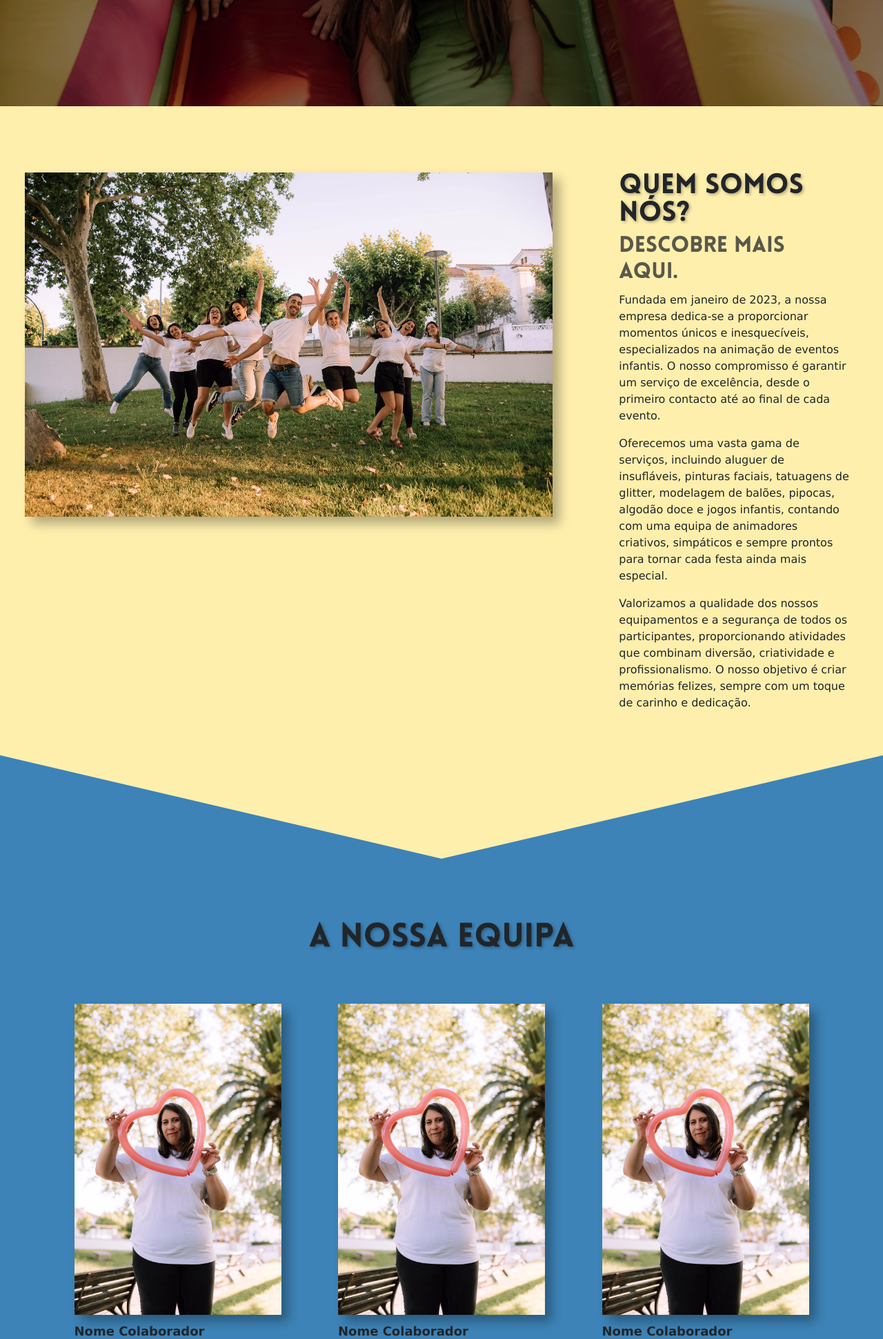
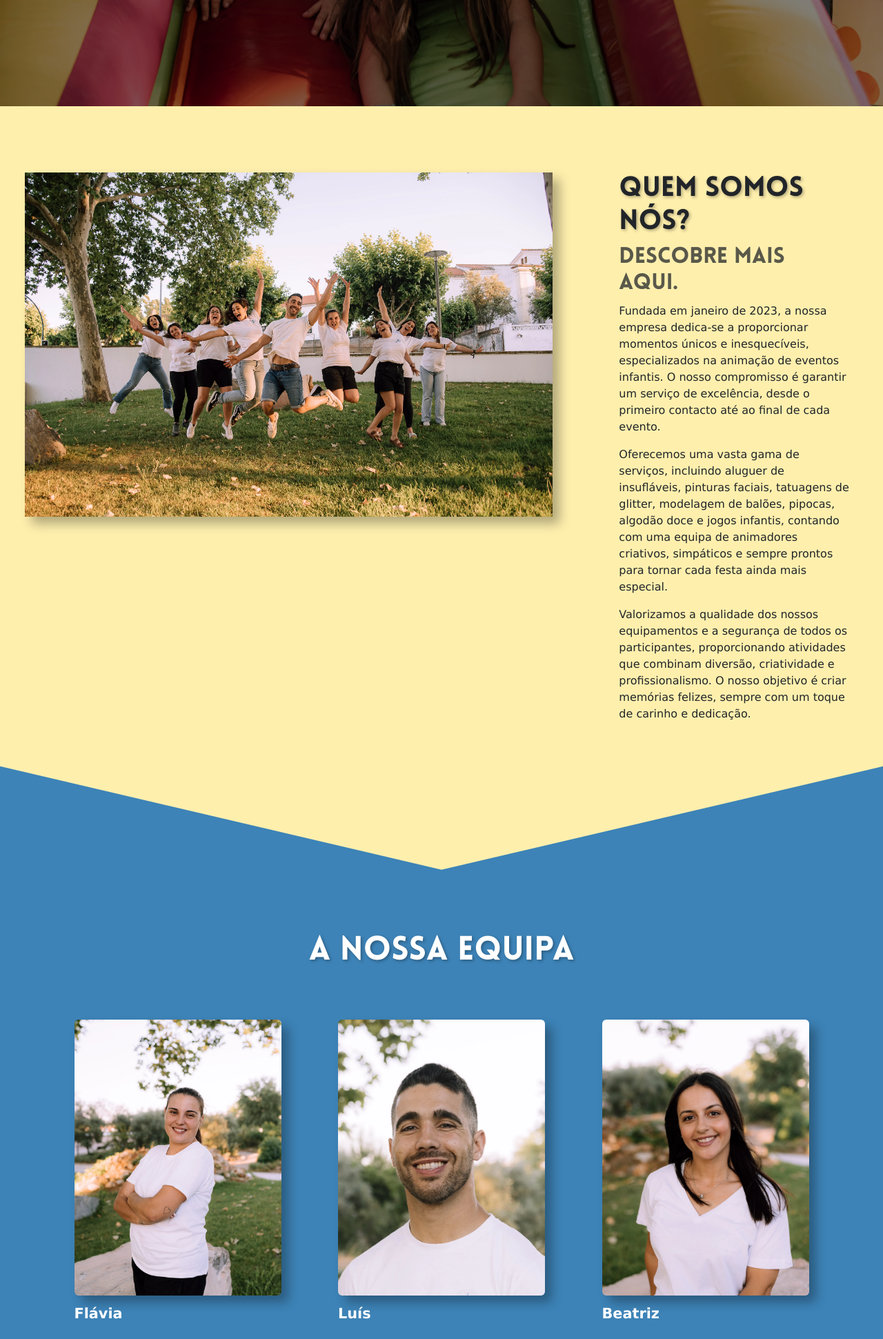
Before and after one commit to rjrato/aventuranolimits, a Flask app: page /progresso in a window 1280 px wide. Shown: the part 422-2363 px from the top of the page at 69% size. Run offline with Flask 3, Linux system fonts and the light colour scheme; some libraries are stand-ins or nearby versions.

Commit message:
photos updated

```diff
--- a/static/css/styles.css
+++ b/static/css/styles.css
@@ -333,14 +333,6 @@ nav input {
     clip-path:polygon(50% 100%, 100% 0, 0 0);
 }
 
-.text-blk {
-    margin-top: 0px;
-    margin-right: 0px;
-    margin-bottom: 0px;
-    margin-left: 0px;
-    line-height: 25px;
-}
-
 .responsive-container-block {
     min-height: 75px;
     height: fit-content;
@@ -383,23 +375,20 @@ nav input {
 }
 
 .about-team-head-text {
-    line-height: 50px;
-    font-weight: 900;
+    color: #fff;
     text-align: center;
-    margin-top: 0px;
-    margin-right: 0px;
     margin-bottom: 70px;
-    margin-left: 0px;
     text-shadow: 2px 2px 4px rgba(0, 0, 0, 0.3);
 }
 
-.name {
-    font-size: 18px;
+.team-member-name {
+    color: #fff;
+    font-size: 1.3rem;
+    font-weight: bold;
     margin-top: 11px;
     margin-right: 0px;
     margin-bottom: 0px;
     margin-left: 0px;
-    font-weight: 700;
 }
 
 .position {
@@ -423,15 +412,19 @@ nav input {
 }
 
 .team-img-wrapper {
-    border-top-left-radius: 6px;
-    border-top-right-radius: 6px;
-    border-bottom-right-radius: 6px;
-    border-bottom-left-radius: 6px;
+    border-radius: 6px;
     box-shadow: 10px 10px 15px rgba(0, 0, 0, 0.3);
+    width: 100%;
+    max-width: 100%;
+    height: 400px;
+    overflow: hidden;
 }
 
 .team-img {
-    max-width: 100%;
+    width: 100%;
+    height: 100%;
+    object-fit: cover;
+    object-position: center;
 }
 
 @media (max-width: 500px) {
--- a/templates/about.html
+++ b/templates/about.html
@@ -7,7 +7,7 @@
 
                 <div class="row featurette about-team-bg pt-5 me-0">
                     <div class="col-md-4 order-md-2 p-5">
-                        <h1 class="featurette-heading fw-normal lh-1 initial-state">Quem somos nós?</h1>
+                        <h1 class="featurette-heading initial-state">Quem somos nós?</h1>
                         <h2 class="text-body-secondary initial-state">Descobre mais aqui.</h2>
                         <p class="initial-state">
                             Fundada em janeiro de 2023, a nossa empresa dedica-se a proporcionar momentos únicos e inesquecíveis, especializados na animação de eventos infantis. O nosso compromisso é garantir um serviço de excelência, desde o primeiro contacto até ao final de cada evento.
@@ -29,22 +29,20 @@
                 <div class="about-team-members-bg">
                     <div class="about-team-members-div">
 
-                        <h1 class="text-blk about-team-head-text about-h1 display-5 initial-state">A nossa equipa</h1>
+                        <h1 class="about-team-head-text display-5 initial-state">A nossa equipa</h1>
 
                         <div class="responsive-container-block teamcard-container">
 
                             <div class="responsive-cell-block wk-desk-3 wk-mobile-12 wk-tab-4 wk-ipadp-4 team-card-container">
                                 <div class="team-card">
                                     <div class="team-img-wrapper">
-                                        <img class="team-img initial-state" src="{{ url_for('static', filename='img/team1.webp') }}" alt="team member 1 photo" loading="lazy">
+                                        <img class="team-img initial-state" src="{{ url_for('static', filename='img/team-member1.webp') }}" alt="team member - Flávia - photo" loading="lazy">
                                     </div>
                                     <div class="team-card-content">
-                                        <p class="text-blk name initial-state">
-                                            Nome Colaborador
+                                        <p class="team-member-name initial-state">
+                                            Flávia
                                         </p>
-                                        <p class="text-blk position initial-state">
-                                            Função
-                                        </p>
+                                        <p class="text-blk position initial-state"></p>
                                     </div>
                                 </div>
                             </div>
@@ -52,15 +50,13 @@
                           <div class="responsive-cell-block wk-desk-3 wk-mobile-12 wk-tab-4 wk-ipadp-4 team-card-container">
                                 <div class="team-card">
                                     <div class="team-img-wrapper">
-                                        <img class="team-img initial-state" src="{{ url_for('static', filename='img/team1.webp') }}" alt="team member 1 photo" loading="lazy">
+                                        <img class="team-img initial-state" src="{{ url_for('static', filename='img/team-member2.webp') }}" alt="team member - Luís - photo" loading="lazy">
                                     </div>
                                     <div class="team-card-content">
-                                        <p class="text-blk name initial-state">
-                                            Nome Colaborador
+                                        <p class="team-member-name initial-state">
+                                            Luís
                                         </p>
-                                        <p class="text-blk position initial-state">
-                                            Função
-                                        </p>
+                                        <p class="text-blk position initial-state"></p>
                                     </div>
                                 </div>
                           </div>
@@ -68,15 +64,13 @@
                           <div class="responsive-cell-block wk-desk-3 wk-mobile-12 wk-tab-4 wk-ipadp-4 team-card-container">
                                 <div class="team-card">
                                     <div class="team-img-wrapper">
-                                        <img class="team-img initial-state" src="{{ url_for('static', filename='img/team1.webp') }}" alt="team member 1 photo" loading="lazy">
+                                        <img class="team-img initial-state" src="{{ url_for('static', filename='img/team-member3.webp') }}" alt="team member - Beatriz - photo" loading="lazy">
                                     </div>
                                     <div class="team-card-content">
-                                        <p class="text-blk name initial-state">
-                                            Nome Colaborador
+                                        <p class="team-member-name initial-state">
+                                            Beatriz
                                         </p>
-                                        <p class="text-blk position initial-state">
-                                            Função
-                                        </p>
+                                        <p class="text-blk position initial-state"></p>
                                     </div>
                                 </div>
                           </div>
@@ -84,15 +78,13 @@
                           <div class="responsive-cell-block wk-desk-3 wk-mobile-12 wk-tab-4 wk-ipadp-4 team-card-container">
                                 <div class="team-card">
                                     <div class="team-img-wrapper">
-                                        <img class="team-img initial-state" src="{{ url_for('static', filename='img/team1.webp') }}" alt="team member 1 photo" loading="lazy">
+                                      <img class="team-img initial-state" src="{{ url_for('static', filename='img/team-member4.webp') }}" alt="team member - Sandra - photo" loading="lazy">
                                     </div>
                                     <div class="team-card-content">
-                                        <p class="text-blk name initial-state">
-                                            Nome Colaborador
+                                      <p class="team-member-name initial-state">
+                                        Sandra
                                       </p>
-                                        <p class="text-blk position initial-state">
-                                            Função
-                                        </p>
+                                      <p class="text-blk position initial-state"></p>
                                     </div>
                                 </div>
                           </div>
@@ -100,15 +92,13 @@
                           <div class="responsive-cell-block wk-desk-3 wk-mobile-12 wk-tab-4 wk-ipadp-4 team-card-container">
                                 <div class="team-card">
                                     <div class="team-img-wrapper">
-                                        <img class="team-img initial-state" src="{{ url_for('static', filename='img/team1.webp') }}" alt="team member 1 photo" loading="lazy">
+                                      <img class="team-img initial-state" src="{{ url_for('static', filename='img/team-member5.webp') }}" alt="team member - Cláudia - photo" loading="lazy">
                                     </div>
                                     <div class="team-card-content">
-                                        <p class="text-blk name initial-state">
-                                            Nome Colaborador
+                                      <p class="team-member-name initial-state">
+                                        Cláudia
                                       </p>
-                                        <p class="text-blk position initial-state">
-                                            Função
-                                        </p>
+                                      <p class="text-blk position initial-state"></p>
                                     </div>
                                 </div>
                           </div>
@@ -116,15 +106,27 @@
                           <div class="responsive-cell-block wk-desk-3 wk-mobile-12 wk-tab-4 wk-ipadp-4 team-card-container">
                                 <div class="team-card">
                                     <div class="team-img-wrapper">
-                                      <img class="team-img initial-state" src="{{ url_for('static', filename='img/team1.webp') }}" alt="team member 1 photo" loading="lazy">
+                                      <img class="team-img initial-state" src="{{ url_for('static', filename='img/team-member6.webp') }}" alt="team member - Maria - photo" loading="lazy">
                                     </div>
                                     <div class="team-card-content">
-                                      <p class="text-blk name initial-state">
-                                        Nome Colaborador
+                                      <p class="team-member-name initial-state">
+                                        Maria
                                       </p>
-                                      <p class="text-blk position initial-state">
-                                        Função
+                                      <p class="text-blk position initial-state"></p>
+                                    </div>
+                                </div>
+                          </div>
+
+                          <div class="responsive-cell-block wk-desk-3 wk-mobile-12 wk-tab-4 wk-ipadp-4 team-card-container">
+                                <div class="team-card">
+                                    <div class="team-img-wrapper">
+                                      <img class="team-img initial-state" src="{{ url_for('static', filename='img/team-member7.webp') }}" alt="team member - Mariana - photo" loading="lazy">
+                                    </div>
+                                    <div class="team-card-content">
+                                      <p class="team-member-name initial-state">
+                                        Mariana
                                       </p>
+                                      <p class="text-blk position initial-state"></p>
                                     </div>
                                 </div>
                           </div>
--- a/templates/services.html
+++ b/templates/services.html
@@ -24,14 +24,14 @@
                                 </p>
                             </div>
                             <div class="col-md-5">
-                                <svg class="services-img bd-placeholder-img bd-placeholder-img-lg featurette-image img-fluid mx-auto initial-state" width="500" height="500" xmlns="http://www.w3.org/2000/svg" role="img" aria-label="Placeholder: 500x500" preserveAspectRatio="xMidYMid slice" focusable="false"><title>Placeholder</title><rect width="100%" height="100%" fill="var(--bs-secondary-bg)"></rect><text x="50%" y="50%" fill="var(--bs-secondary-color)" dy=".3em">atividade1</text></svg>
+                                <img class="services-img img-fluid mx-auto initial-state" src="{{ url_for('static', filename='img/atividade1.webp') }}" alt="Aluguer de insufláveis">
                             </div>
                         </div>
 
                         <hr class="featurette-divider mt-5 mb-5">
 
                         <div class="row featurette">
-                            <div class="col-md-7 order-md-2">
+                            <div class="col-md-7 order-md-2 ms-3">
                                 <h2 class="featurette-heading fw-normal lh-1 initial-state">Carrinho de Algodão Doce e Pipocas</h2>
                                 <p class="lead initial-state">
                                     Adicione um toque doce e nostálgico ao seu evento com o nosso serviço de carrinho de algodão doce e pipocas. Perfeito para criar um ambiente festivo, este serviço encanta crianças e adultos com o sabor irresistível das pipocas frescas e o algodão doce macio, preparado na hora.
@@ -40,8 +40,8 @@
                                     Com máquinas profissionais e operadores experientes, garantimos a máxima qualidade e higiene. O carrinho de algodão doce e pipocas é a escolha ideal para festas de aniversário, feiras, eventos escolares e celebrações de todos os tipos, proporcionando momentos deliciosos e divertidos para todos os participantes.
                                 </p>
                             </div>
-                            <div class="col-md-5 order-md-1">
-                                <svg class="services-img bd-placeholder-img bd-placeholder-img-lg featurette-image img-fluid mx-auto initial-state" width="500" height="500" xmlns="http://www.w3.org/2000/svg" role="img" aria-label="Placeholder: 500x500" preserveAspectRatio="xMidYMid slice" focusable="false"><title>Placeholder</title><rect width="100%" height="100%" fill="var(--bs-secondary-bg)"></rect><text x="50%" y="50%" fill="var(--bs-secondary-color)" dy=".3em">atividade2</text></svg>
+                            <div class="col-md-5 order-md-1 services-img-wrapper">
+                                <img class="services-img img-fluid mx-auto initial-state" src="{{ url_for('static', filename='img/atividade2.webp') }}" alt="Carrinho de algodão doce">
                             </div>
                         </div>
 
@@ -60,8 +60,8 @@
                                     As tatuagens de glitter e temporárias são uma opção divertida para animar qualquer evento infantil. Disponíveis em diversos designs coloridos e brilhantes, estas tatuagens fascinam as crianças, adicionando um toque de magia às festas.
                                 </p>
                             </div>
-                            <div class="col-md-5">
-                                <svg class="services-img bd-placeholder-img bd-placeholder-img-lg featurette-image img-fluid mx-auto initial-state" width="500" height="500" xmlns="http://www.w3.org/2000/svg" role="img" aria-label="Placeholder: 500x500" preserveAspectRatio="xMidYMid slice" focusable="false"><title>Placeholder</title><rect width="100%" height="100%" fill="var(--bs-secondary-bg)"></rect><text x="50%" y="50%" fill="var(--bs-secondary-color)" dy=".3em">atividade3</text></svg>
+                            <div class="col-md-5 services-img-wrapper">
+                                <img class="services-img img-fluid mx-auto initial-state" src="{{ url_for('static', filename='img/atividade3.webp') }}" alt="Pinturas faciais">
                             </div>
                         </div>
 
```
Also changed, not shown: other parts of static/css/styles.css (+18 -7 lines), static/img/atividade1.webp (added), static/img/atividade2.webp (added), static/img/atividade3.webp (renamed from static/img/serviços1.webp), static/img/red-book.webp (added), static/img/team-member1.webp (added), static/img/team-member2.webp (added), static/img/team-member3.webp (added), static/img/team-member4.webp (added), static/img/team-member5.webp (added), static/img/team-member6.webp (added), static/img/team-member7.webp (added). Lines whose indentation alone changed are shown as unchanged.
